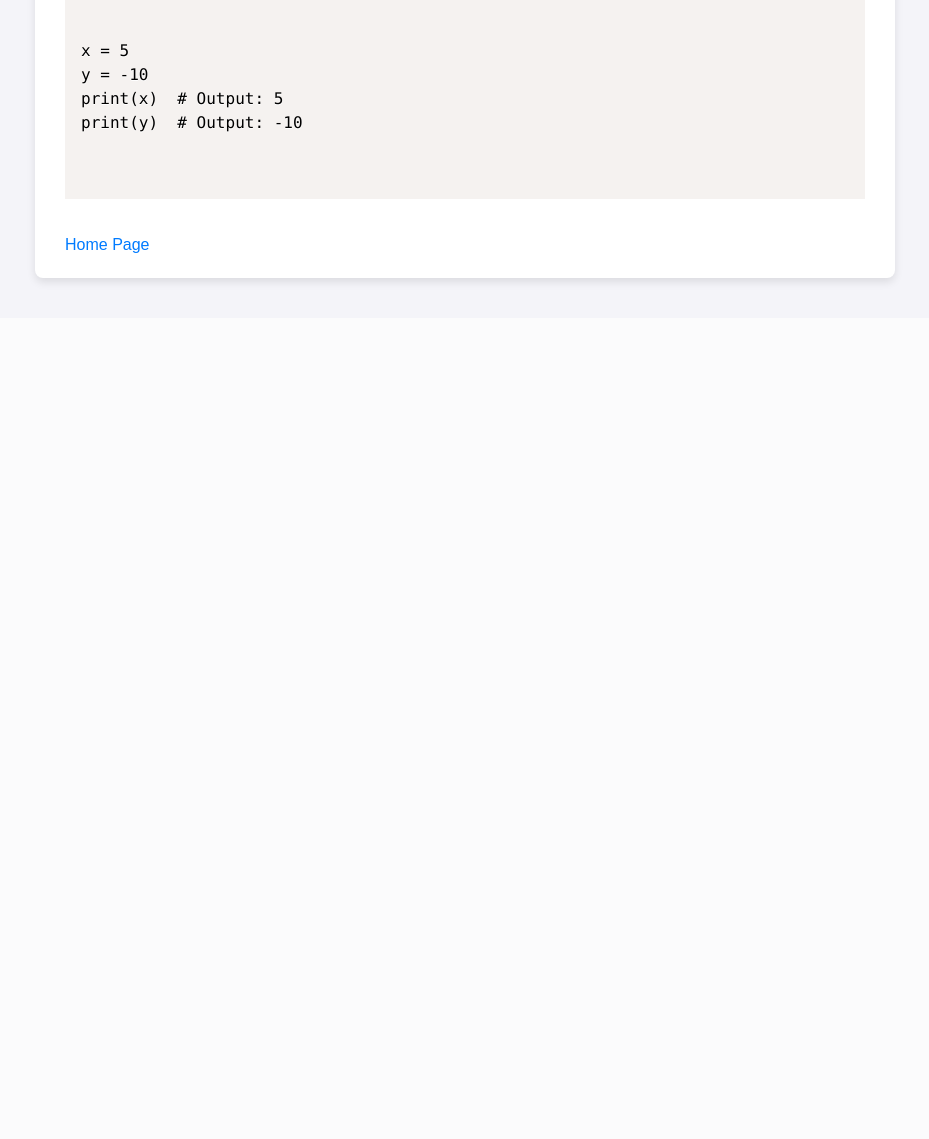
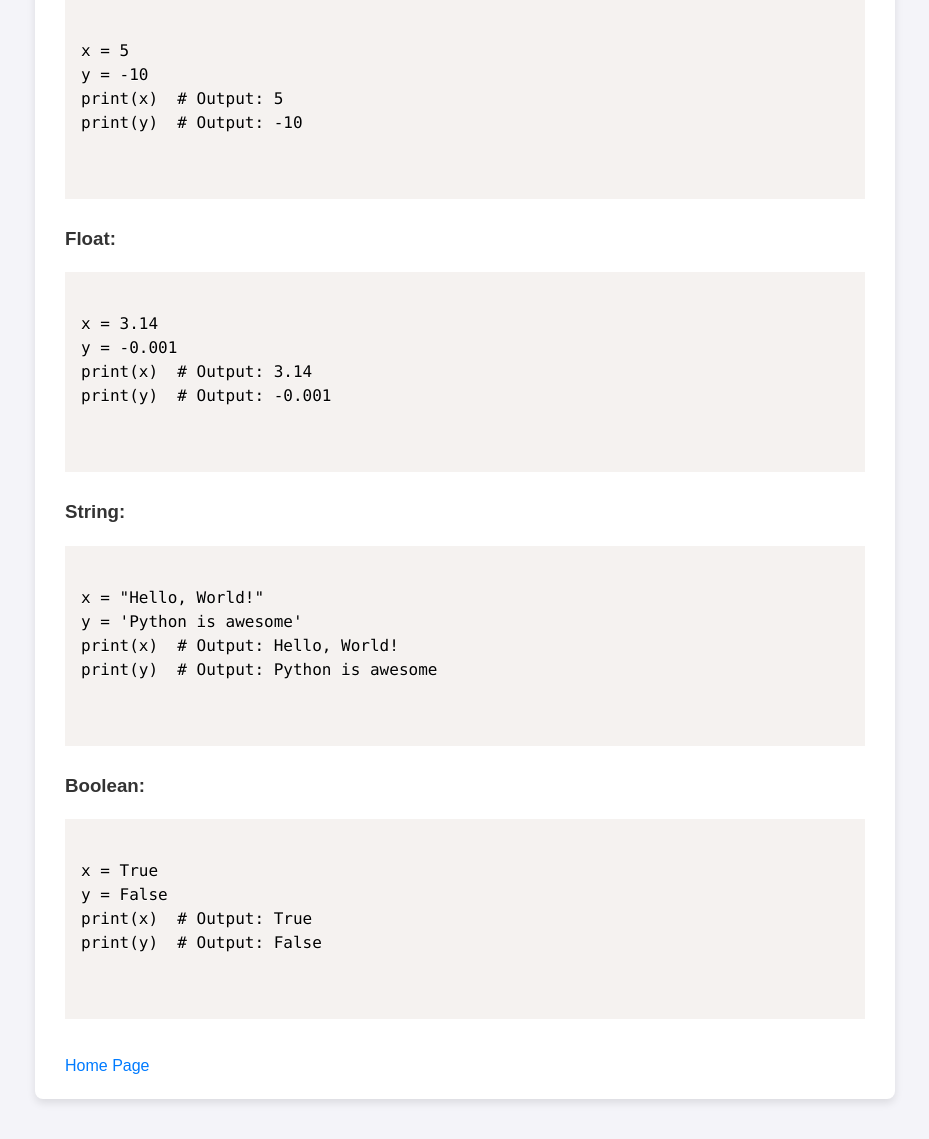
Before and after one commit to daliduraku/python-projects, a Flask app: page /data_types/ in a window 1280 px wide. Shown: the part 624-1763 px from the top of the page, without its empty margins (175-1104 px from the left). Before the commit the page ends 909 px from the top, so only its background shows below. Run offline with Flask 3, Linux system fonts and the light colour scheme; some libraries are stand-ins or nearby versions.

Commit message:
data_types webpage is done

```diff
--- a/templates/data_types.html
+++ b/templates/data_types.html
@@ -28,6 +28,37 @@ print(x)  # Output: 5
 print(y)  # Output: -10
         </code>
         </pre>
+
+        <h3>Float:</h3>
+        <pre>
+        <code class="language-python">
+x = 3.14
+y = -0.001
+print(x)  # Output: 3.14
+print(y)  # Output: -0.001
+        </code>
+        </pre>
+
+        <h3>String:</h3>
+        <pre>
+        <code class="language-python">
+x = "Hello, World!"
+y = 'Python is awesome'
+print(x)  # Output: Hello, World!
+print(y)  # Output: Python is awesome
+        </code>
+        </pre>
+
+        <h3>Boolean:</h3>
+        <pre>
+        <code class="language-python">
+x = True
+y = False
+print(x)  # Output: True
+print(y)  # Output: False
+        </code>
+        </pre>
+
         <br>
         <a href="/">Home Page</a>
     </div>
```
